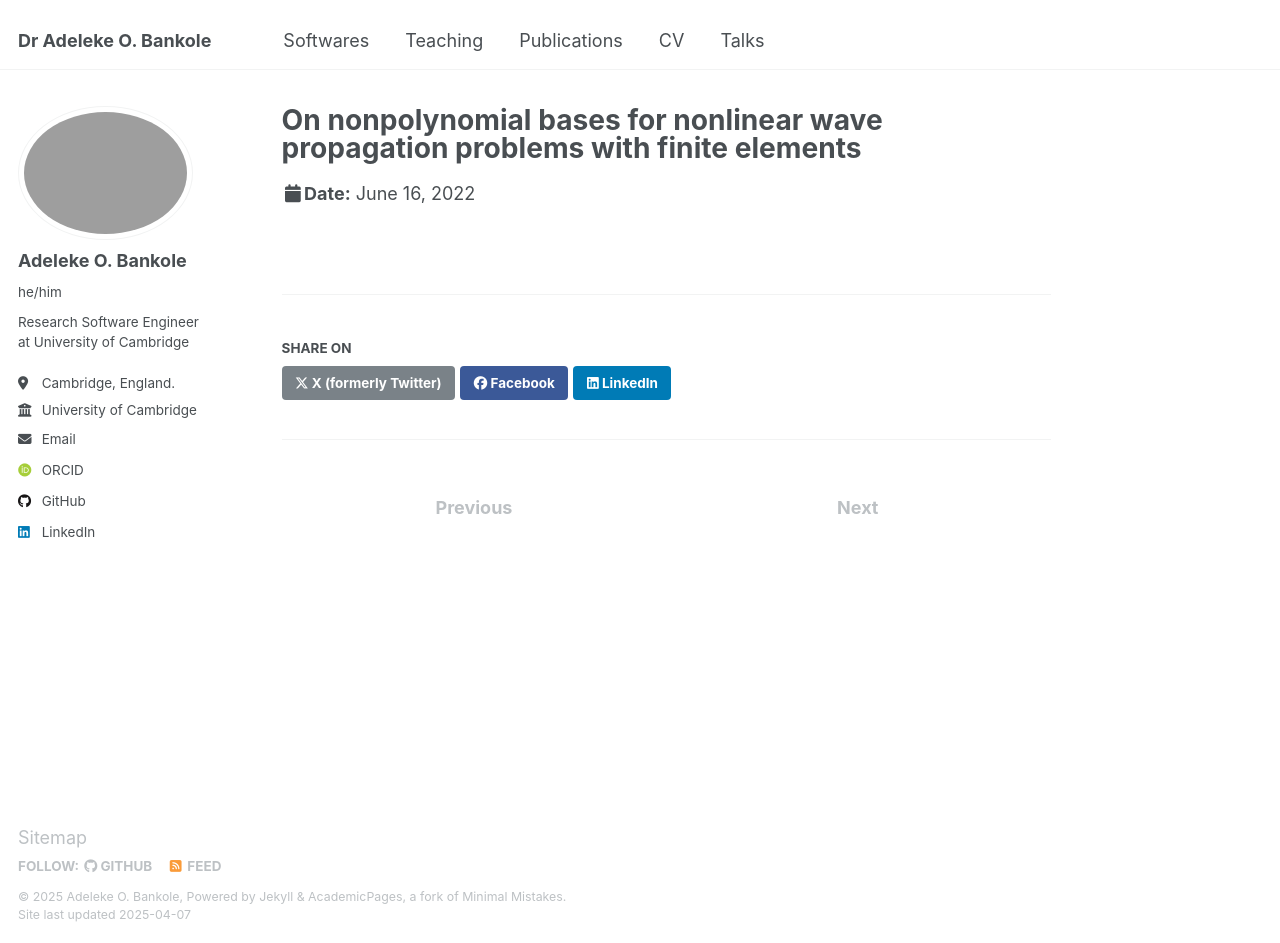
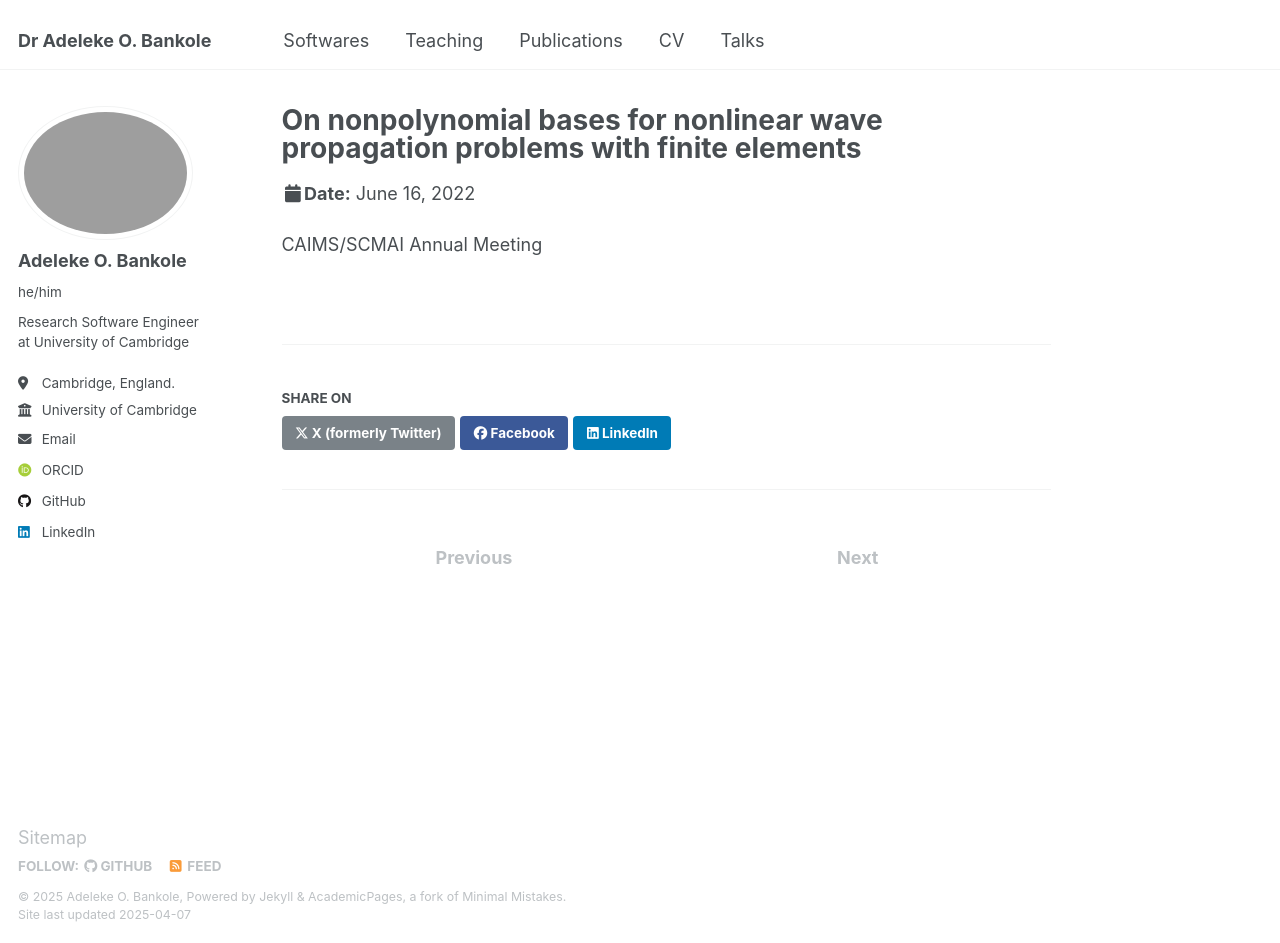
Before and after one commit to AdelekeBankole/adelekebankole.github.io, a Jekyll site: the page built from _talks/2022-06-16-talk.md, in a window 1280 px wide and 943 px high. Built offline with Jekyll 4.4.1, drawn with Linux system fonts in a browser that asks for light colours; some web fonts are replaced.

Commit message:
add description

```diff
--- a/_talks/2022-06-16-talk.md
+++ b/_talks/2022-06-16-talk.md
@@ -7,3 +7,5 @@ venue: "University of British Columbia Okanagan"
 date: 2022-06-16
 location: "Canada"
 ---
+
+CAIMS/SCMAI Annual Meeting
```
